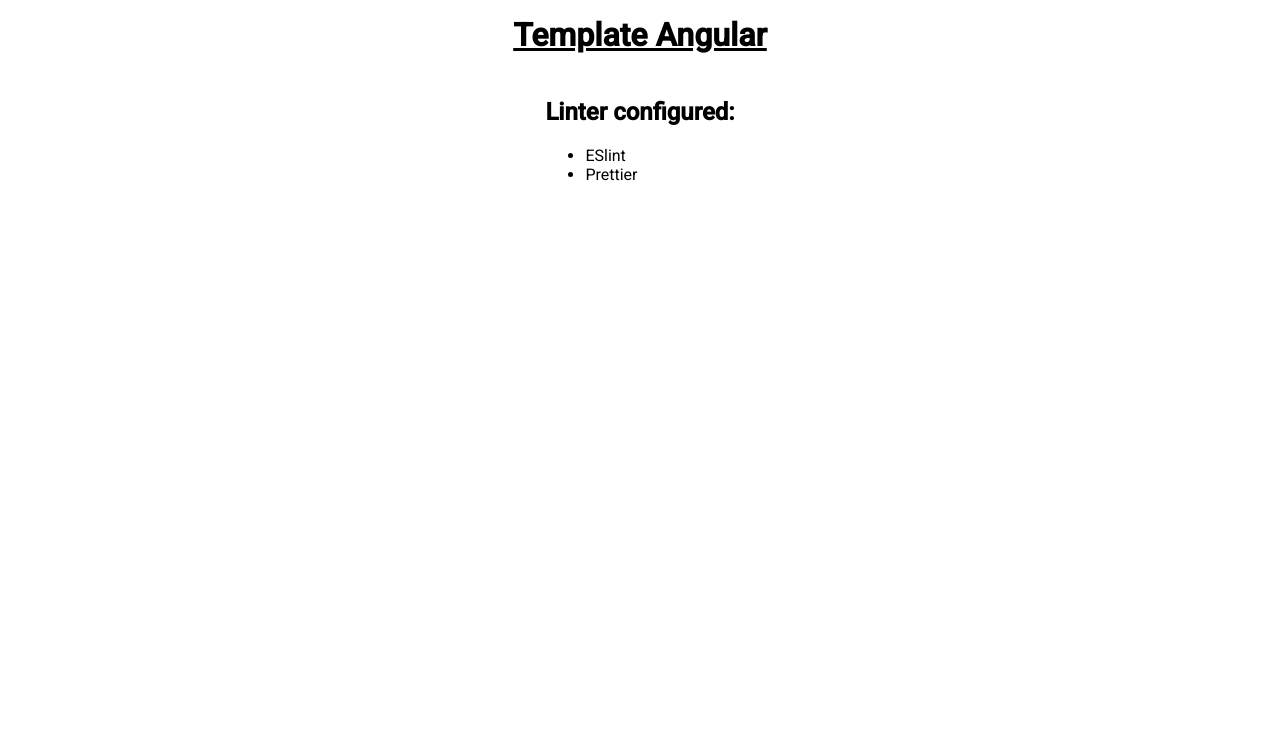
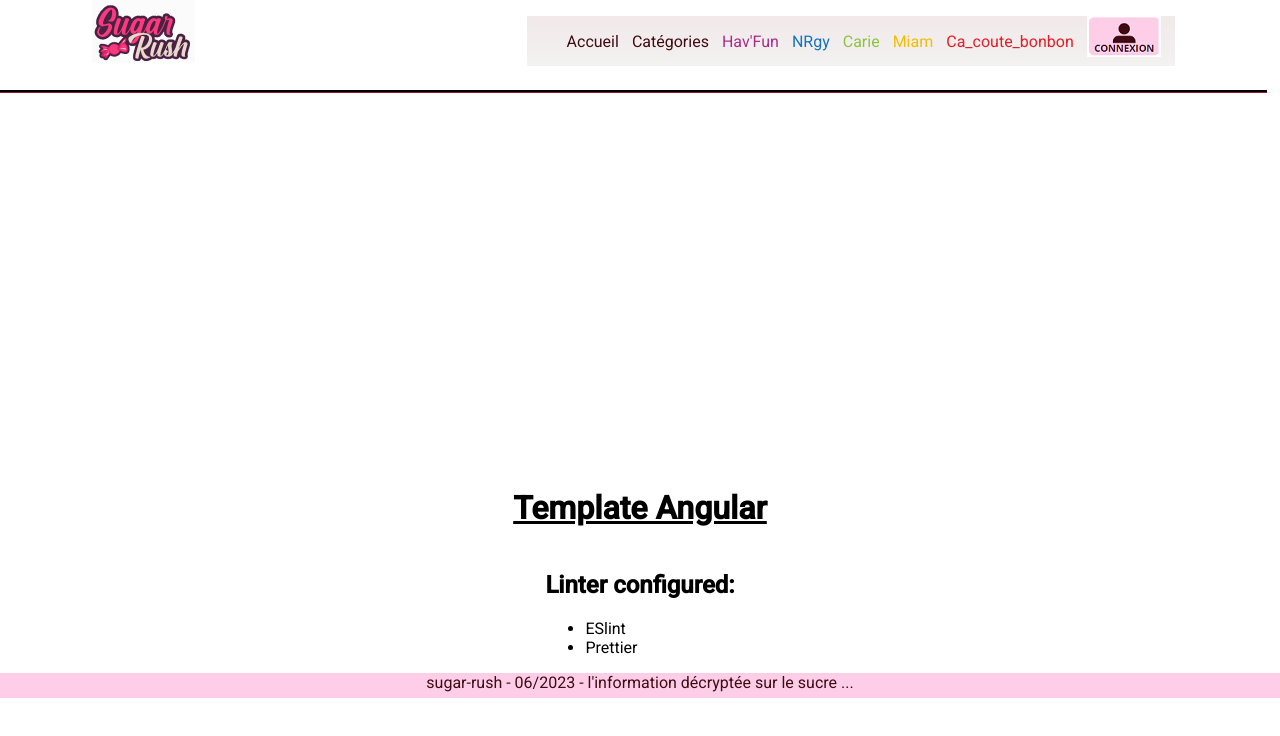
Before and after one commit to FlorianHe/Sugar-rush-project-front, an Angular app: page / in a window 1280 px wide. Shown: the top 736 px of the page. Built offline with nearby package versions, Linux system fonts and the light colour scheme.

Commit message:
SCSS avec imbrication

```diff
--- a/src/app/app.component.html
+++ b/src/app/app.component.html
@@ -1 +1,5 @@
-<router-outlet></router-outlet>
+<body>
+    <app-header class="head"></app-header>
+    <router-outlet class="route" height="1000rem"></router-outlet>
+    <app-footer class="foot"></app-footer>
+</body>
--- a/src/app/app.component.scss
+++ b/src/app/app.component.scss
@@ -0,0 +1,18 @@
+body {
+    display: flex;
+    flex-direction: column;
+    align-content: stretch;
+}
+
+.head {
+    flex: 1;
+}
+
+.route {
+    flex: 9;
+}
+
+.foot {
+
+    flex: 1;
+}
--- a/src/app/app.module.ts
+++ b/src/app/app.module.ts
@@ -10,9 +10,11 @@ import { DemoComponent } from './components/demo/demo.component';
 import { DemoPipe } from './pipes/demo.pipe';
 import { DemoDirective } from './directives/demo.directive';
 import { ArticlesComponent } from './components/articles/articles.component';
+import { HeaderComponent } from './header/header.component';
+import { FooterComponent } from './footer/footer.component';
 
 @NgModule({
-  declarations: [AppComponent, DemoPageComponent, DemoComponent, DemoPipe, DemoDirective, ArticlesComponent],
+  declarations: [AppComponent, DemoPageComponent, DemoComponent, DemoPipe, DemoDirective, ArticlesComponent, HeaderComponent, FooterComponent],
   imports: [BrowserModule, AppRoutingModule, BrowserAnimationsModule],
   providers: [],
   bootstrap: [AppComponent],
--- a/src/app/footer/footer.component.html
+++ b/src/app/footer/footer.component.html
@@ -1,4 +1,4 @@
-<footer>
+<footer id="foot">
 
     <div id="marquee">sugar-rush - 06/2023 - l'information décryptée sur le sucre ...</div>
 
--- a/src/app/footer/footer.component.scss
+++ b/src/app/footer/footer.component.scss
@@ -1,10 +1,9 @@
 @use "/src/styles.scss" as *;
 
 @media screen and (min-width: 800px) {
-    footer {
+    #foot {
         background-color: #FECEE9;
         height: 20%;
-    }
 
         #marquee {
 
@@ -21,11 +20,19 @@
 
     }
 
+
+
+
+
+}
+
 @media screen and (max-width: 800px) {
 
-    footer {
+    #foot {
+
+
+
         background-color: #FECEE9;
-    }
 
         #marquee {
             visibility: hidden;
@@ -76,3 +83,12 @@
         }
 
     }
+
+
+
+
+
+
+
+
+}
--- a/src/app/header/header.component.html
+++ b/src/app/header/header.component.html
@@ -1,4 +1,4 @@
-<header class="header">
+<header id="head">
     <div class="logo"></div>
     <div>
         <nav>
--- a/src/app/header/header.component.scss
+++ b/src/app/header/header.component.scss
@@ -1,7 +1,7 @@
 @use "/src/styles.scss" as *;
 
 @media screen and (min-width: 800px) {
-    header {
+    #head {
         width: 99%;
         height: 90px;
 
@@ -10,7 +10,6 @@
         justify-content: space-around;
         border-bottom-style: groove;
         border-bottom-color: $secondary-text-color;
-    }
 
         .logo {
             background-image: image-set("/assets/images/sugar_rush.png");
@@ -20,7 +19,6 @@
             padding-top: 6%;
             padding-left: 4%;
         }
-
 
         nav {
             align-self: center;
@@ -117,14 +115,22 @@
             background-repeat: no-repeat;
             color: transparent;
         }
+
+
+    }
+
+
+
+
+
+
+
 }
 
 @media screen and (max-width: 800px) {
-    nav {
-        visibility: hidden;
-    }
 
-    header {
+
+    #head {
         display: flex;
         justify-content: center;
         background-color: #FECEE9;
@@ -137,4 +143,8 @@
         padding-left: 4%;
     }
 
+    nav {
+        visibility: hidden;
     }
+
+}
```
Lines whose indentation alone changed are shown as unchanged.
